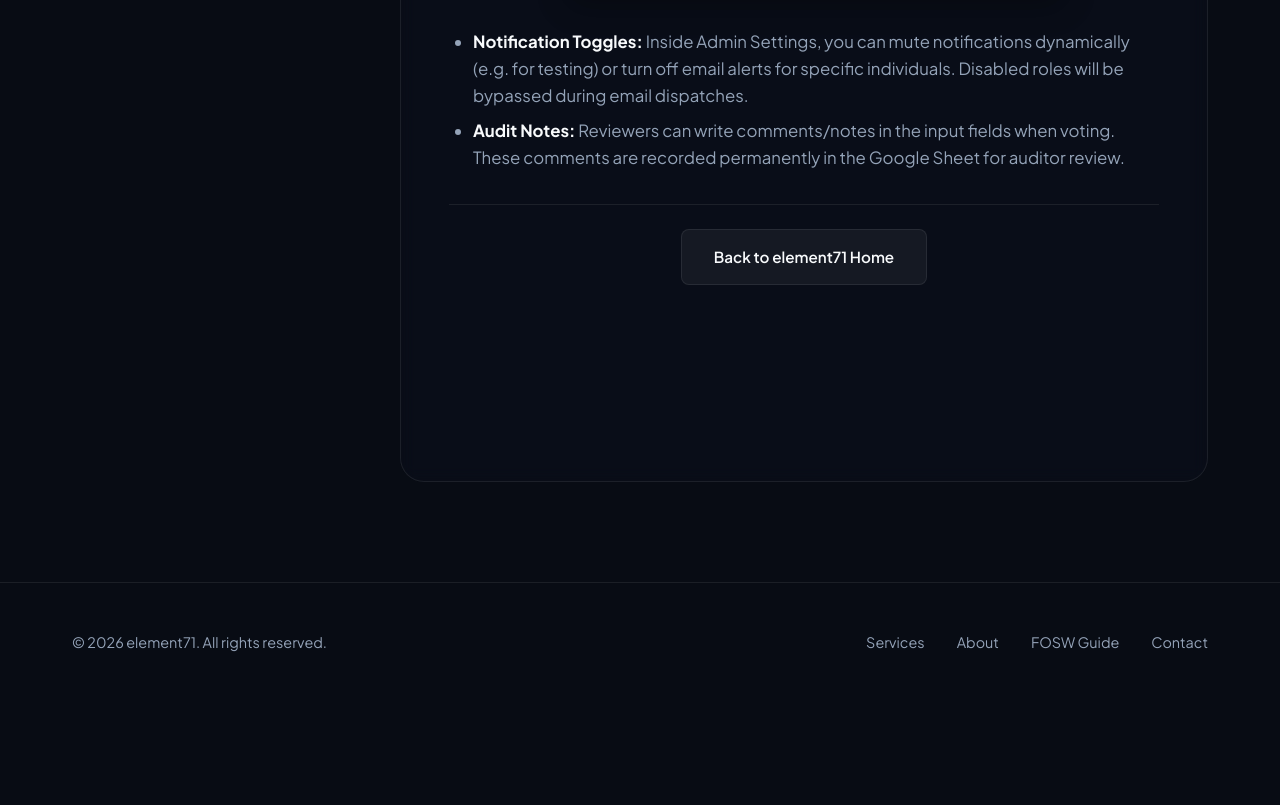
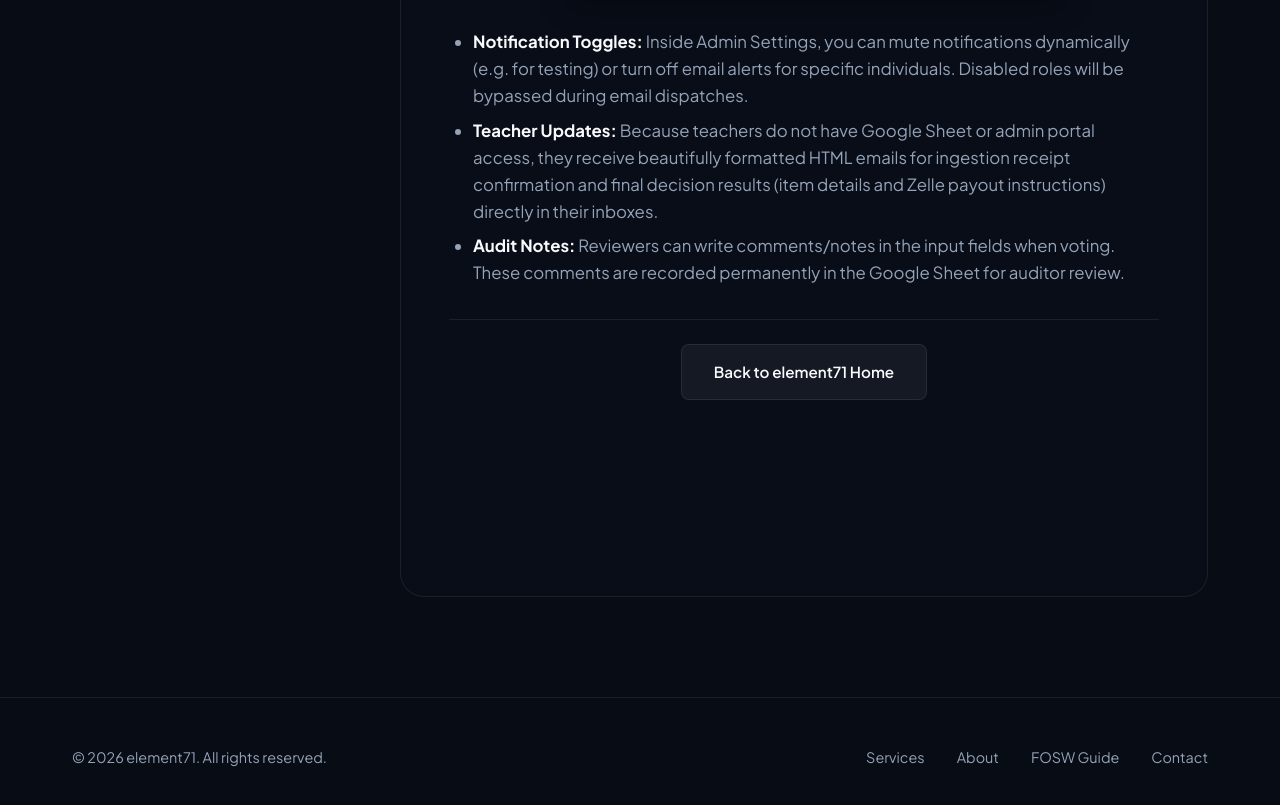
Before and after one commit to elementlu/element71-website, a plain HTML site: page fosw-guide.html in a window 1280 px wide. Shown: the part 7530-8335 px from the top of the page. Before the commit the page ends 8232 px from the top, so only its background shows below. Drawn offline with nearby package versions, Linux system fonts and the light colour scheme.

Commit message:
Update guide to document teacher HTML emails

```diff
--- a/fosw-guide.html
+++ b/fosw-guide.html
@@ -489,6 +489,7 @@
                             </div>
                         </li>
                         <li><strong>Notification Toggles:</strong> Inside Admin Settings, you can mute notifications dynamically (e.g. for testing) or turn off email alerts for specific individuals. Disabled roles will be bypassed during email dispatches.</li>
+                        <li><strong>Teacher Updates:</strong> Because teachers do not have Google Sheet or admin portal access, they receive beautifully formatted HTML emails for ingestion receipt confirmation and final decision results (item details and Zelle payout instructions) directly in their inboxes.</li>
                         <li><strong>Audit Notes:</strong> Reviewers can write comments/notes in the input fields when voting. These comments are recorded permanently in the Google Sheet for auditor review.</li>
                     </ul>
 
```
